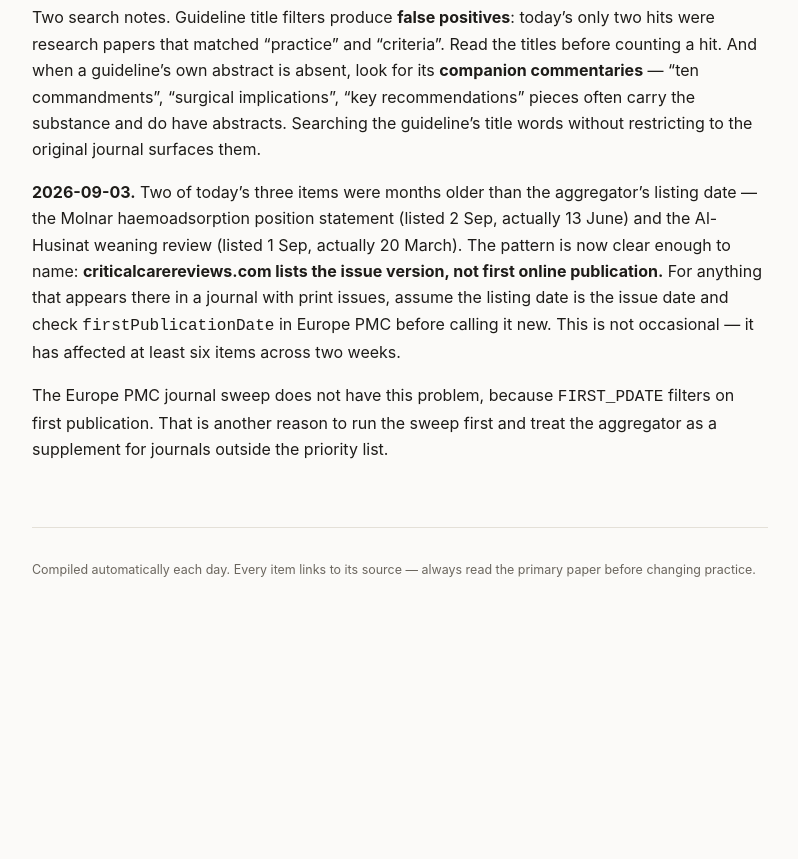
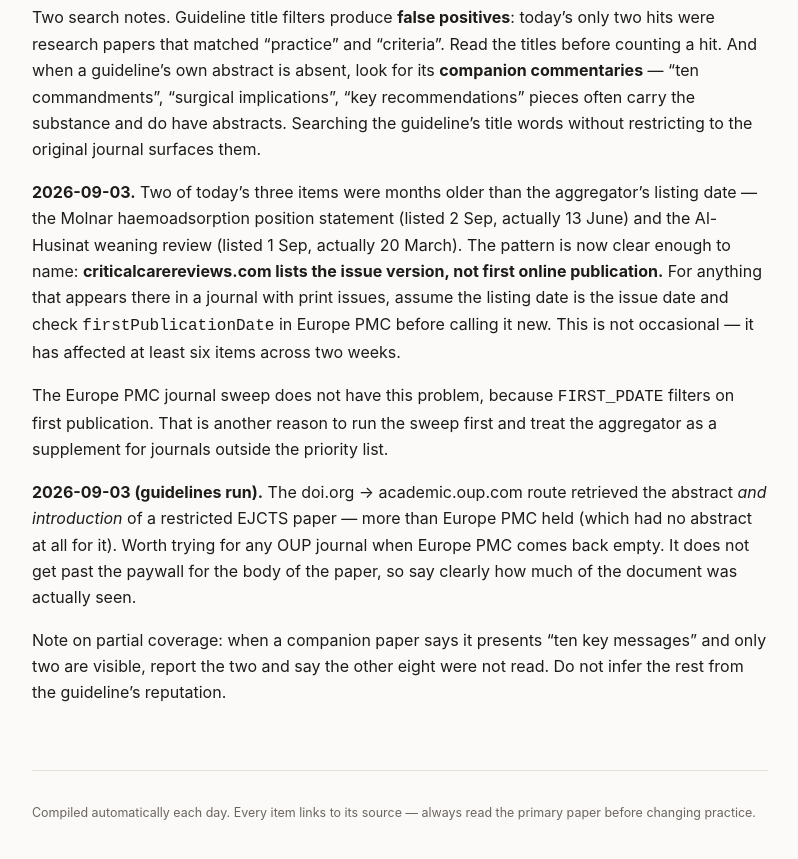
Before and after one commit to nicusilviuu/medical-literature, a Jekyll site: the page built from claude/source-notes.md, in a window 1280 px wide and 900 px high, scrolled down 7374 px. Shown: the top 859 px of the window, without its empty margins (240-1038 px from the left). Built offline with Jekyll 4.4.1, drawn with Linux system fonts in a browser that asks for light colours; our own code applies the rules of GitHub Pages for plain Markdown files; before the commit the page ends 8031 px from its top, so only the background shows below that.

Commit message:
Add 2026-09-03 guidelines watch
No new guidelines from tracked societies; twelve journals swept, the one
hit being the same research paper matching a filter word as yesterday.

Partial coverage of the 2025 ESC/EACTS valvular heart disease guidelines
via their EACTS surgical-implications companion, retrieved through the
doi.org to academic.oup.com route. Only the abstract and introduction were
reachable, so two of the paper's ten key messages are reported and the
rest explicitly are not: Heart Valve Centres defined as requiring 24/7
in-house cardiac surgery and cardiology, and credentialing moving from
fixed volume thresholds to infrastructure and documented outcomes. The
latter cuts directly against the Michigan mitral volume analysis sent
2026-08-31.

The guideline stays on the outstanding list pending the primary document.

Co-Authored-By: Claude Opus 5 <noreply@anthropic.com>
Claude-Session: https://claude.ai/code/session_01T5ivnnDnrzDTzAtfHdiCMS

```diff
--- a/claude/source-notes.md
+++ b/claude/source-notes.md
@@ -326,3 +326,13 @@ it has affected at least six items across two weeks.
 The Europe PMC journal sweep does not have this problem, because `FIRST_PDATE`
 filters on first publication. That is another reason to run the sweep first and treat
 the aggregator as a supplement for journals outside the priority list.
+
+**2026-09-03 (guidelines run).** The doi.org → academic.oup.com route retrieved the
+abstract *and introduction* of a restricted EJCTS paper — more than Europe PMC held
+(which had no abstract at all for it). Worth trying for any OUP journal when Europe
+PMC comes back empty. It does not get past the paywall for the body of the paper, so
+say clearly how much of the document was actually seen.
+
+Note on partial coverage: when a companion paper says it presents "ten key messages"
+and only two are visible, report the two and say the other eight were not read. Do
+not infer the rest from the guideline's reputation.
```
Also changed, not shown: _guidelines/2026-09-03.md (added, +74 -0 lines), claude/outstanding.md (+4 -1 lines).
